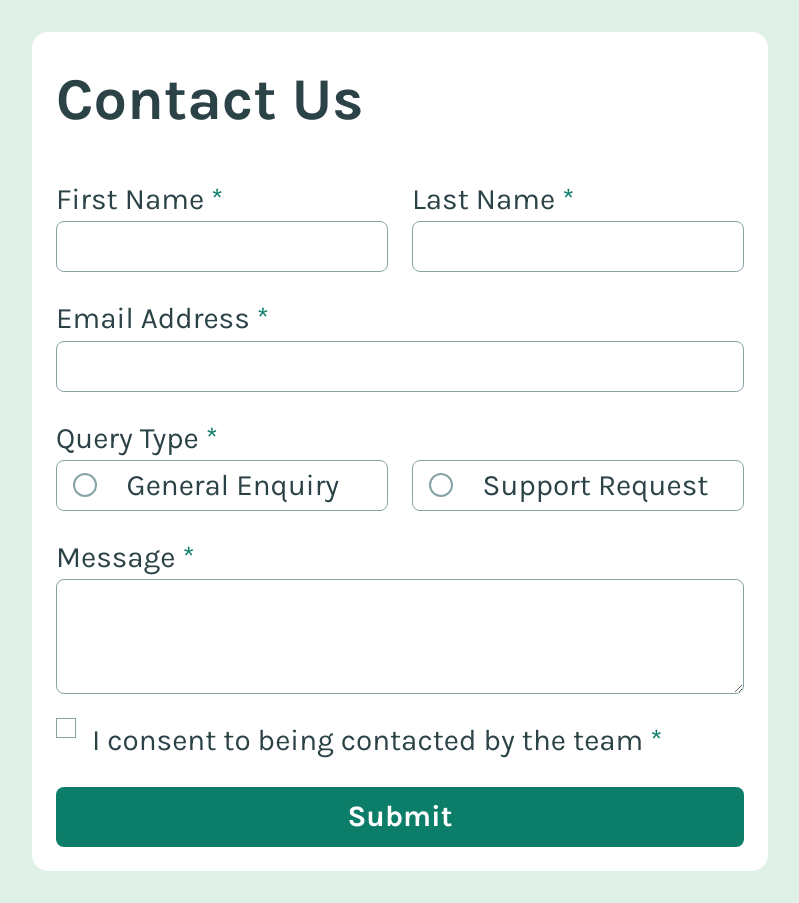
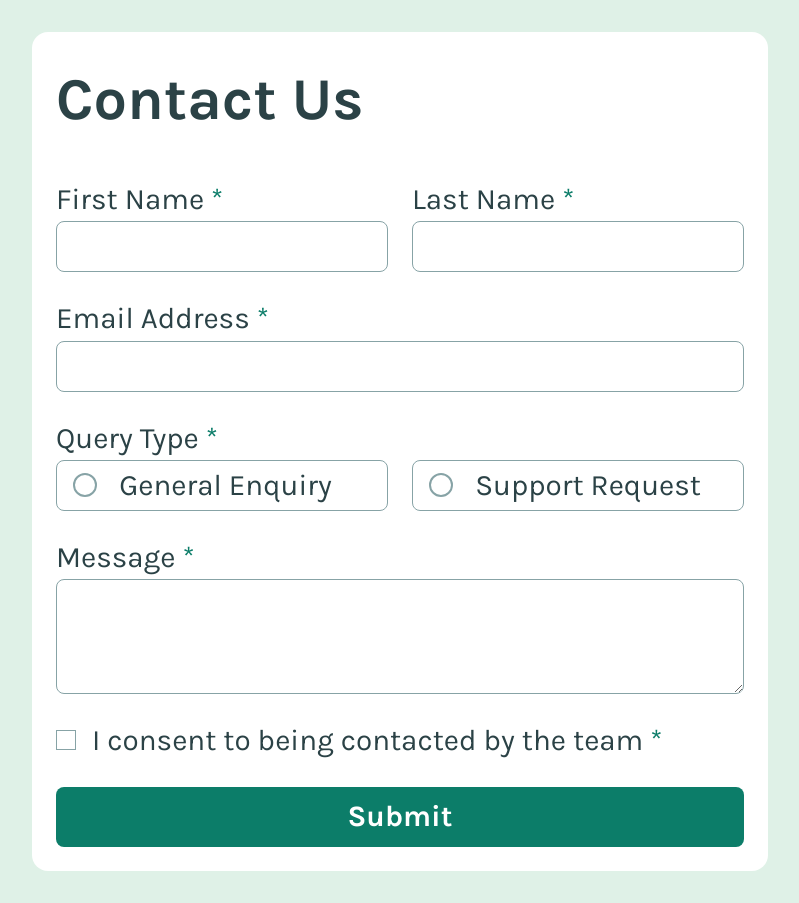
Before and after one commit to mayor-creator/contact_form_app, a React (Vite) app: page / in a window 1280 px wide. Shown: the whole page, without its empty margins (240-1039 px from the left). Built offline with nearby package versions, Linux system fonts and the light colour scheme.

Commit message:
Fix: add aling-items property to radio contianer items and change the gap proprty for tablet devices

```diff
--- a/src/components/Form.module.css
+++ b/src/components/Form.module.css
@@ -44,6 +44,7 @@
 /*Checkbox element custom properties */
 .form_wrapper > div:nth-child(5) {
   display: flex;
+  align-items: center;
   gap: 1rem;
 }
 
@@ -183,5 +184,6 @@ input:hover {
   .radio_label {
     display: flex;
     align-items: center;
+    gap: 0.75em;
   }
 }
```
